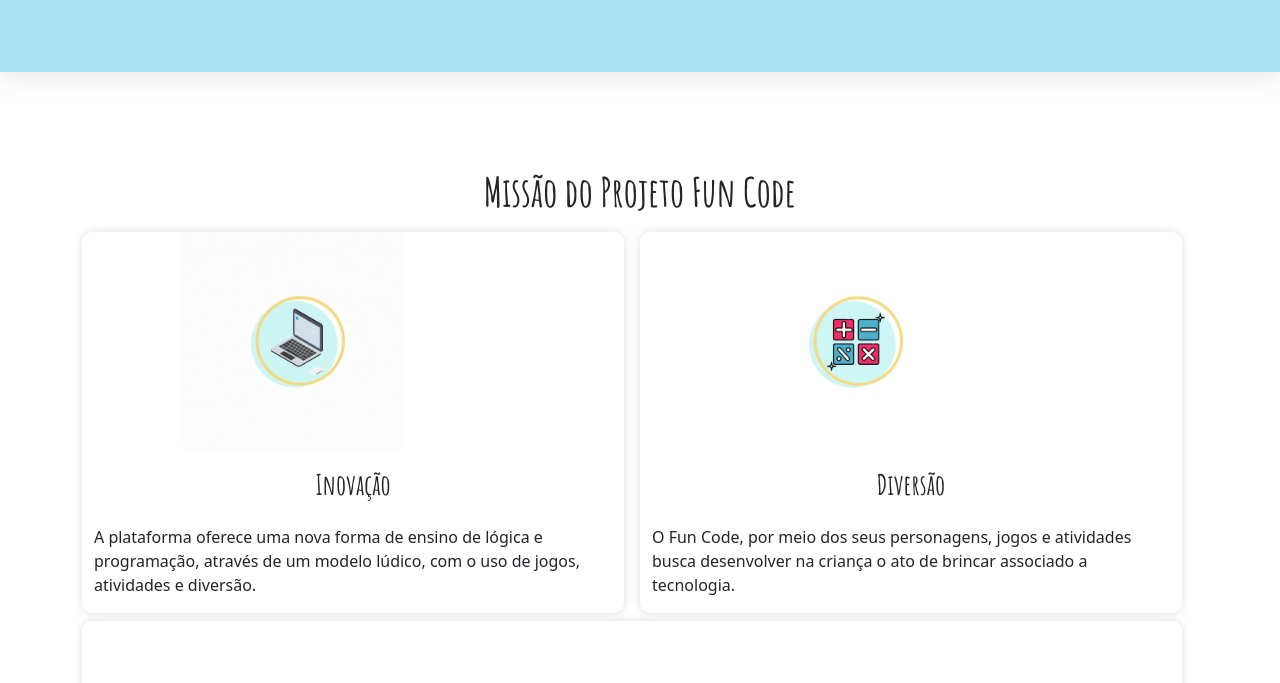
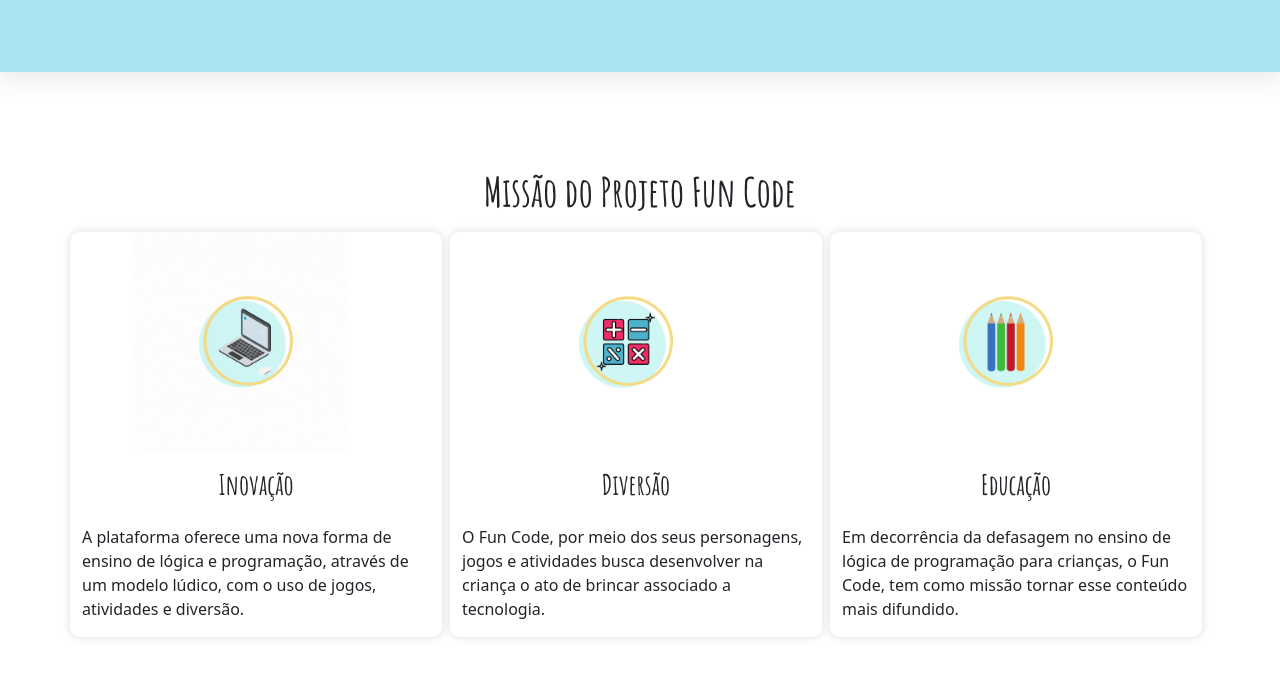
Before and after one commit to gmadeiradev/FunCode-Prototipo, a plain HTML site: page index.html in a window 1280 px wide. Shown: the part 2320-3003 px from the top of the page. Drawn offline with nearby package versions, Linux system fonts and the light colour scheme.

Commit message:
atualizações opcao-conta.html, index; registro.css, index.css

```diff
--- a/index.html
+++ b/index.html
@@ -155,9 +155,9 @@
         <section>
             <!-- container missão do projeto -->
             <div class="container">
-                <div class="row mx-auto my-5 py-5 inov-div-edu">
+                <div class="row my-5 py-5">
                     <h1 class="text-center">Missão do Projeto Fun Code</h1>
-                    <div class="col-sm d-block missao mr-3 mt-2">
+                    <div class="col-sm d-block missao mr-2 mt-2">
                         <div class="mx-5">
                             <figure>
                                 <img class="alinhar-img" src="img/missaofun-inovacao.gif" alt="" width="220px">
@@ -171,9 +171,8 @@
                         </p>
                     </div>
 
-                    <div class="col-sm d-block missao mr-3 mt-2">
+                    <div class="col-sm d-block missao mr-2 mt-2">
                         <div class="mx-5">
-
                             <figure>
                                 <img class="alinhar-img" src="img/missaofun-diversao.png" alt="" width="220px">
                             </figure>
@@ -187,10 +186,10 @@
                         </p>
                     </div>
 
-                    <div class="col-sm d-block missao mr-3 mt-2">
+                    <div class="col-sm d-block missao mr-2 mt-2">
                         <div class="mx-5">
                             <figure>
-                                <img class="alinhar-img" src="img/missaofun-educacao.png" width="220px" alt="">
+                                <img class="alinhar-img alinhar-img-educacao" src="img/missaofun-educacao.png" width="220px" alt="">
                             </figure>
                         </div>
                         <h3 class="text-center pb-3">Educação</h3>
--- a/static/index.css
+++ b/static/index.css
@@ -62,3 +62,9 @@ main .missao {
         width: 660px;
     }
 }
+
+@media only screen and (max-width: 1366px) {
+    main section figure .alinhar-img {
+        margin-left: 0px;
+    }
+}
```
Also changed, not shown: opcao-conta.html (+2 -2 lines), static/registro.css (+7 -0 lines), img/graph-icon.png (added), img/trophy-icon-opcao-conta.png (added).
